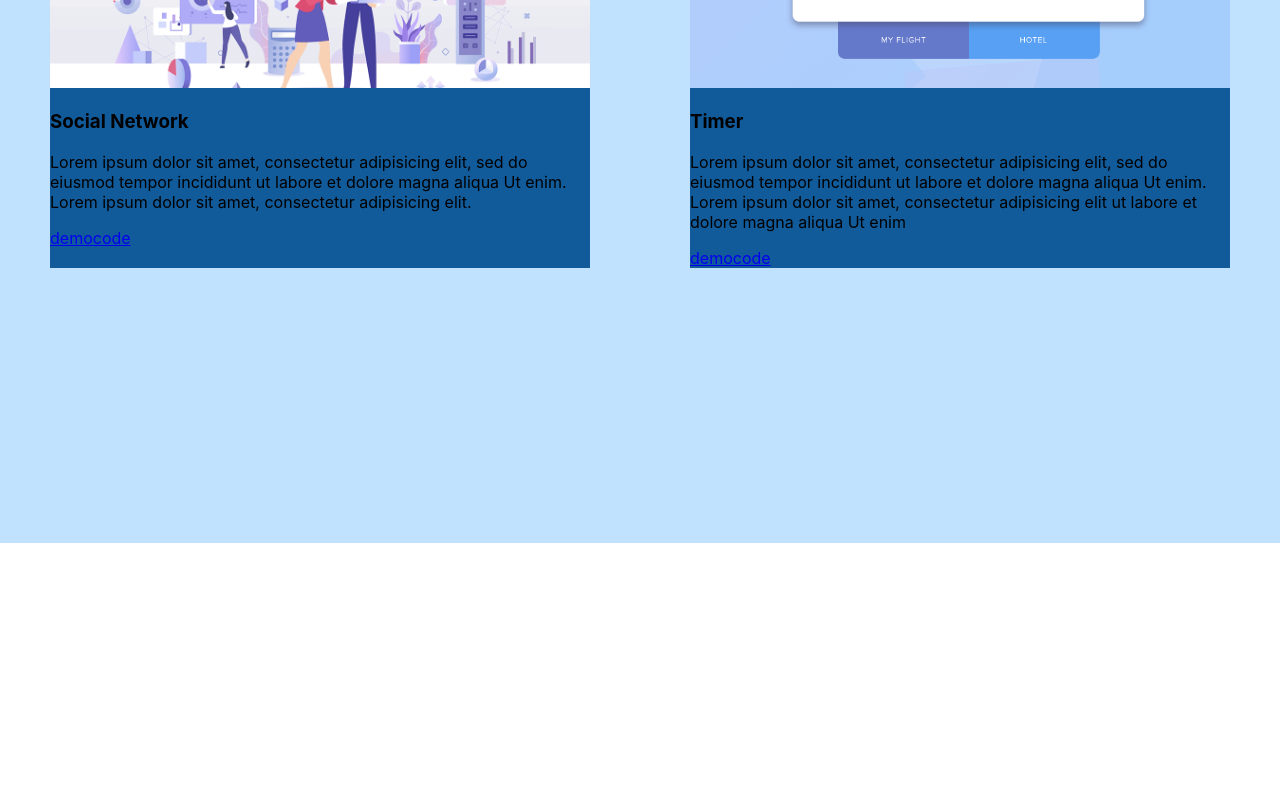
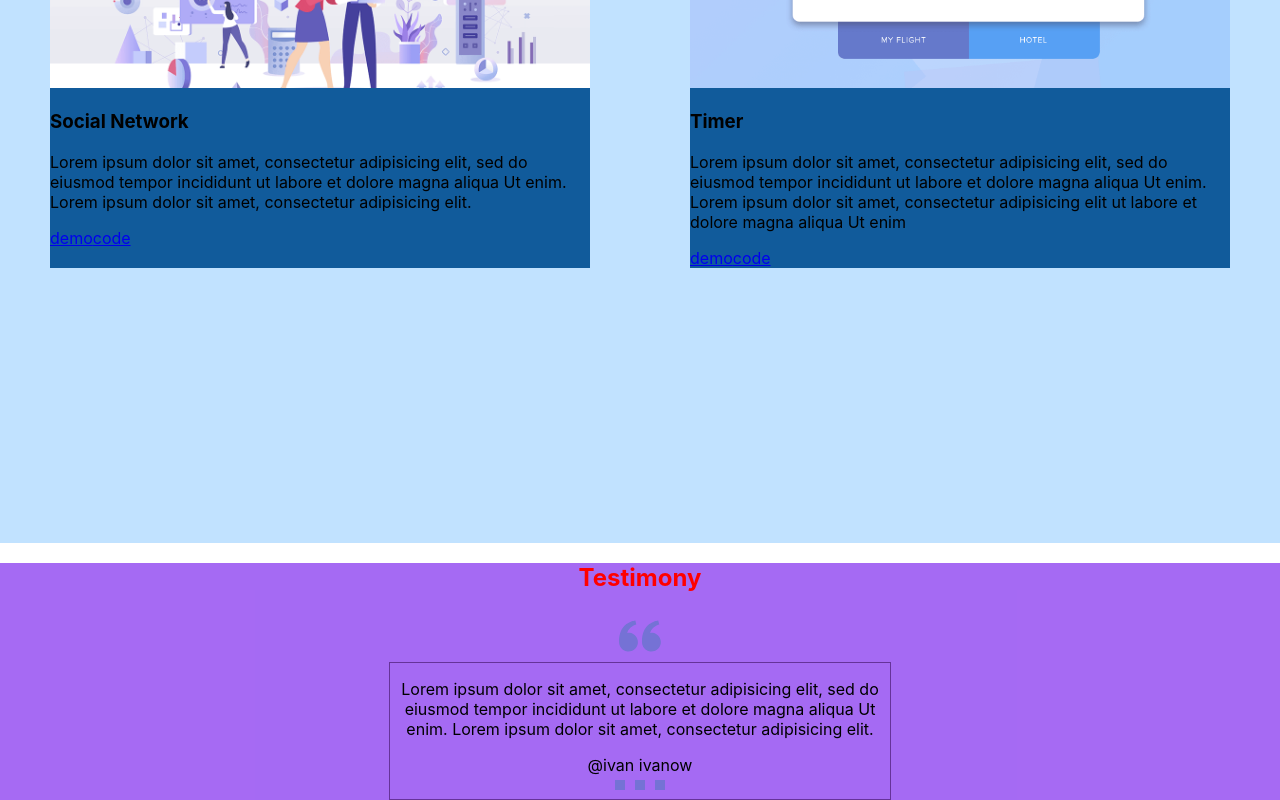
Before and after one commit to lysy1313/portfolio-start-project-vite, a React (Vite) app: page / in a window 1280 px wide. Shown: the part 1951-2751 px from the top of the page. Before the commit the page ends 2494 px from the top, so only its background shows below. Built offline with nearby package versions, Linux system fonts and the light colour scheme.

Commit message:
Testimony add

```diff
--- a/src/App.tsx
+++ b/src/App.tsx
@@ -2,6 +2,7 @@
 import Header from "./layout/header/Header";
 import { Main } from "./layout/sections/main/Main";
 import { Skills } from "./layout/sections/skills/Skills";
+import { Testimony } from "./layout/sections/testimony/Testimony";
 import { Works } from "./layout/sections/works/Works";
 
 function App() {
@@ -11,6 +12,7 @@
       <Main />
       <Skills />
       <Works />
+      <Testimony />
     </div>
   );
 }
--- /dev/null
+++ b/src/components/slider/Slider.tsx
@@ -0,0 +1,47 @@
+import styled from "styled-components";
+import { FlexWrapper } from "../FlexWrapper";
+
+export const Slider = () => {
+  return (
+    <StyledSlider>
+      <FlexWrapper>
+        <Slide>
+          <Text>
+            Lorem ipsum dolor sit amet, consectetur adipisicing elit, sed do
+            eiusmod tempor incididunt ut labore et dolore magna aliqua Ut enim.
+            Lorem ipsum dolor sit amet, consectetur adipisicing elit.
+          </Text>
+          <Name>@ivan ivanow</Name>
+        </Slide>
+      </FlexWrapper>
+      <Pagination>
+        <span></span>
+        <span></span>
+        <span></span>
+      </Pagination>
+    </StyledSlider>
+  );
+};
+
+const StyledSlider = styled.div`
+  border: 1px solid rebeccapurple;
+  max-width: 500px;
+  display: flex;
+  flex-direction: column;
+  align-items: center;
+`;
+
+const Slide = styled.div`
+  text-align: center;
+`;
+const Text = styled.p``;
+const Name = styled.span``;
+const Pagination = styled.div`
+  span {
+    display: inline-block;
+    width: 10px;
+    height: 10px;
+    margin: 5px;
+    background-color: #7572d5;
+  }
+`;
--- /dev/null
+++ b/src/layout/sections/testimony/Testimony.tsx
@@ -0,0 +1,21 @@
+import styled from "styled-components";
+import { SectionTitle } from "../../../components/SectionTitle";
+import { Icon } from "../../../components/icon/Icon";
+import { Slider } from "../../../components/slider/Slider";
+import { FlexWrapper } from "../../../components/FlexWrapper";
+
+export const Testimony = () => {
+  return (
+    <StyledTestimony>
+      <SectionTitle>Testimony</SectionTitle>
+      <FlexWrapper direction="column" align="center">
+        <Icon iconId="quote" />
+        <Slider />
+      </FlexWrapper>
+    </StyledTestimony>
+  );
+};
+
+const StyledTestimony = styled.section`
+  background-color: #6c0aec9b;
+`;
--- a/src/layout/sections/works/Works.tsx
+++ b/src/layout/sections/works/Works.tsx
@@ -2,7 +2,7 @@
 import { SectionTitle } from "../../../components/SectionTitle";
 import { Menu } from "../../../components/menu/Menu";
 import { FlexWrapper } from "../../../components/FlexWrapper";
-import { Work } from "./work/work";
+import { Work } from "./work/Work";
 import socialImg from "../../../assets/images/Social.webp";
 import timerImg from "../../../assets/images/New-York.webp";
 
```
